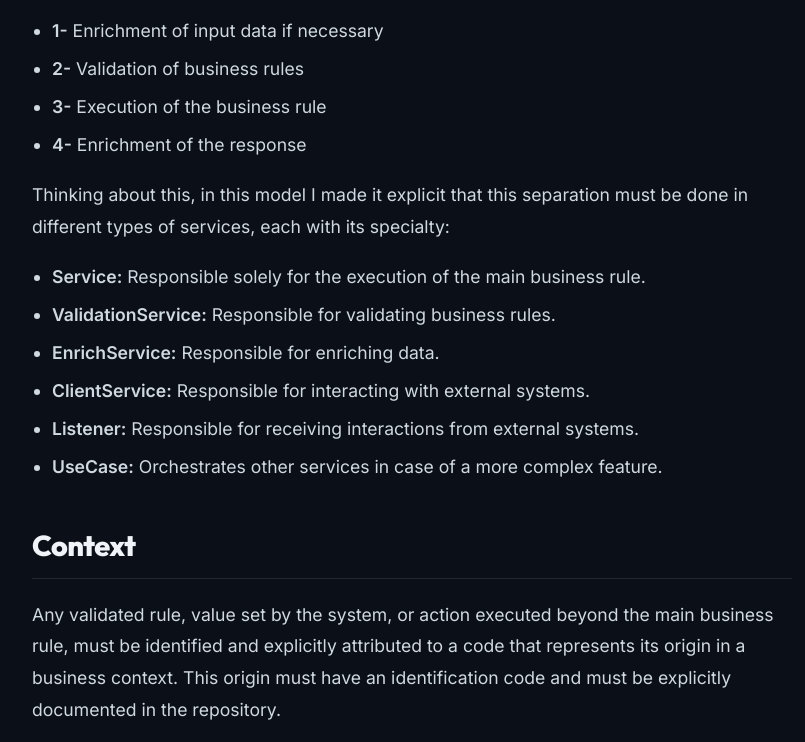
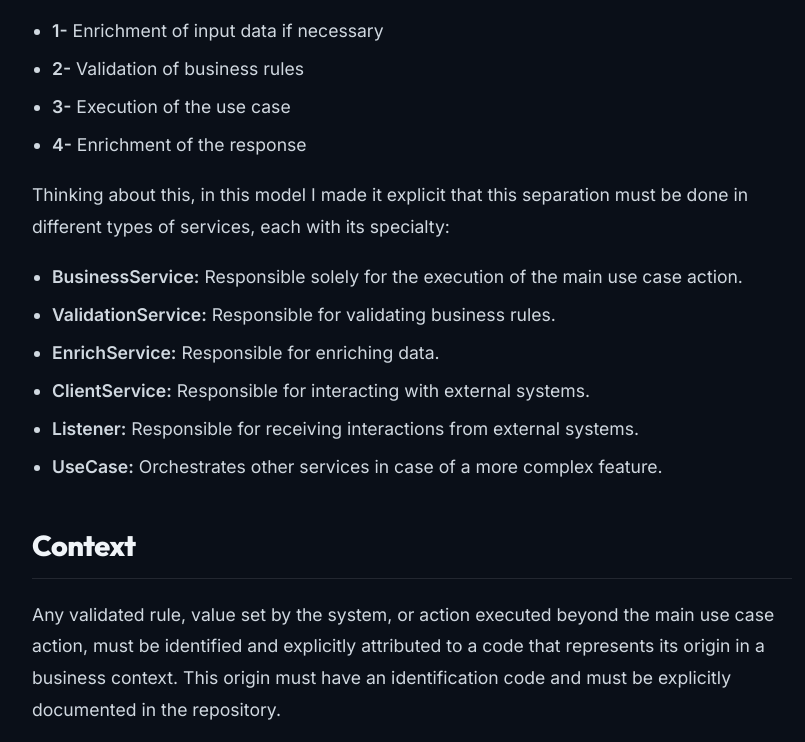
Before and after one commit to brdd-design/brdd-design.github.io, a website built with Vite: page story.html in a window 1280 px wide. Shown: the part 1002-1744 px from the top of the page, without its empty margins (228-1033 px from the left). Built offline with nearby package versions, Linux system fonts and the light colour scheme; files whose address does not match are found by name.

Commit message:
chore(docs): standardize terminology UseCase vs Business Rule

```diff
--- a/story.html
+++ b/story.html
@@ -57,12 +57,12 @@
         <ul>
           <li><strong>1-</strong> Enrichment of input data if necessary</li>
           <li><strong>2-</strong> Validation of business rules</li>
-          <li><strong>3-</strong> Execution of the business rule</li>
+          <li><strong>3-</strong> Execution of the use case</li>
           <li><strong>4-</strong> Enrichment of the response</li>
         </ul>
         <p>Thinking about this, in this model I made it explicit that this separation must be done in different types of services, each with its specialty:</p>
         <ul>
-          <li><strong>Service:</strong> Responsible solely for the execution of the main business rule.</li>
+          <li><strong>BusinessService:</strong> Responsible solely for the execution of the main use case action.</li>
           <li><strong>ValidationService:</strong> Responsible for validating business rules.</li>
           <li><strong>EnrichService:</strong> Responsible for enriching data.</li>
           <li><strong>ClientService:</strong> Responsible for interacting with external systems.</li>
@@ -71,7 +71,7 @@
         </ul>
 
         <h2>Context</h2>
-        <p>Any validated rule, value set by the system, or action executed beyond the main business rule, must be identified and explicitly attributed to a code that represents its origin in a business context. This origin must have an identification code and must be explicitly documented in the repository.</p>
+        <p>Any validated rule, value set by the system, or action executed beyond the main use case action, must be identified and explicitly attributed to a code that represents its origin in a business context. This origin must have an identification code and must be explicitly documented in the repository.</p>
         <p>To ensure that this origin code is present in the codebase, the use of the <code>ValidationContext</code> and <code>ExecutionContext</code> interfaces is recommended. Their function is similar to assert libraries for tests. Later, at the end of the execution, these interfaces serve as a report of everything that was executed during the process, making explicit the origin of that code in the business area.</p>
 
         <h2>Conclusion: A Bridge to the Future</h2>
@@ -90,13 +90,13 @@
         <ul class="step-list">
           <li><strong>1-</strong> Enriquecimento de Dados</li>
           <li><strong>2-</strong> Validação de Regras de Negócio</li>
-          <li><strong>3-</strong> Execução da Regra</li>
+          <li><strong>3-</strong> Execução do Caso de Uso</li>
         </ul>
 
         <h2>Serviços</h2>
         <ul class="role-list">
           <li><strong>UseCase:</strong> O orquestrador.</li>
-          <li><strong>Service:</strong> Execução da regra principal.</li>
+          <li><strong>BusinessService:</strong> Execução da ação principal do caso de uso.</li>
           <li><strong>ValidationService:</strong> Validação de regras.</li>
           <li><strong>EnrichService:</strong> Preparação de dados.</li>
         </ul>
```
Also changed, not shown: articles/en/brdd-story.html (+1 -1 lines), articles/pt/brdd-story.html (+1 -1 lines), diagrams.html (+2 -2 lines), 2 other files.
